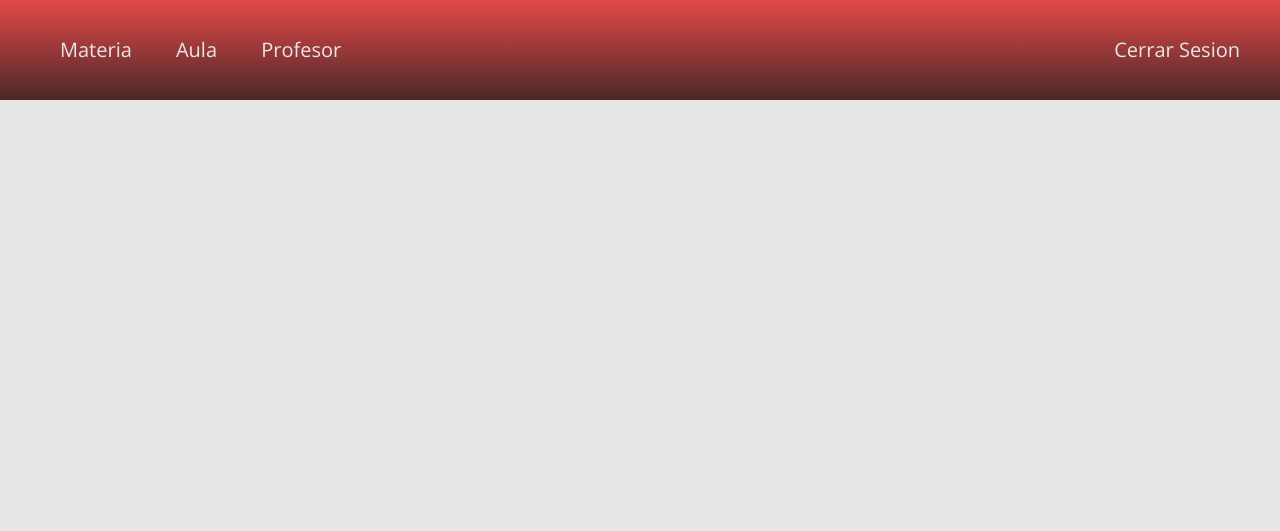
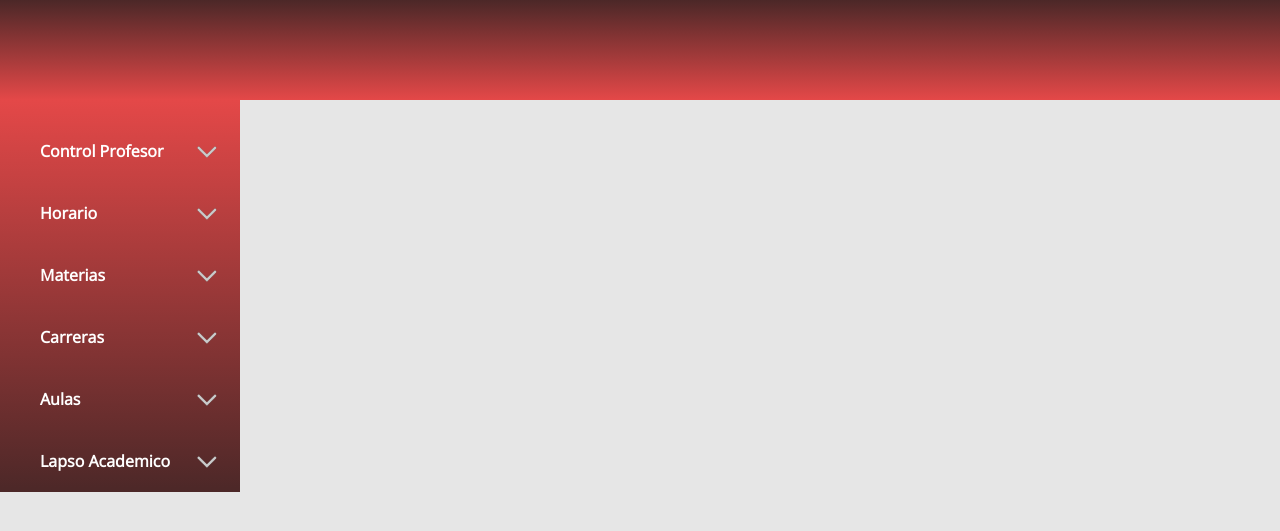
Before and after one commit to TheOzcuro/proyecto, a PHP site: page /vista/administrador.php in a window 1280 px wide. Shown: the top 531 px of the page. Run offline with PHP 8.4, Linux system fonts and the light colour scheme; the visitor is signed in with stand-in values (Sample User, id 1); style sheets or scripts are compiled from the project's sources.

Commit message:
Menu Lateral v0.1

```diff
--- a/vista/administrador.php
+++ b/vista/administrador.php
@@ -16,12 +16,32 @@ if (isset($_SESSION["usuario"])==false) {
 <body>
     <div class="grid-container">
         <div class="header">
-            <ul class="nav">
-                <a href="#mater" id="materia"><li>Materia</li><div class="boderline"></div></a>
-                <a href="#aula" id="aula"><li>Aula</li><div class="boderline"></div></a>
-                <a href="#profe" id="profesor"><li>Profesor</li><div class="boderline"></div></a>
-                <a href="logout.php" id="logout"><li>Cerrar Sesion</li><div class="boderline"></div></a>
-            </ul>
+        </div>
+        <div class="slide-menu">
+            <div class="principal-menu" onclick="AnimationPrincipalMenu()">
+            <h4>Control Profesor</h4>
+            <img src="css/img/arrow_down.png" alt="" id="arrow_down">
+            </div>
+            <div class="principal-menu">
+            <h4>Horario</h4>
+            <img src="css/img/arrow_down.png" alt="" id="arrow_down">
+            </div>
+            <div class="principal-menu">
+            <h4>Materias</h4>
+            <img src="css/img/arrow_down.png" alt="" id="arrow_down">
+            </div>
+            <div class="principal-menu">
+            <h4>Carreras</h4>
+            <img src="css/img/arrow_down.png" alt="" id="arrow_down">
+            </div>
+            <div class="principal-menu">
+            <h4>Aulas</h4>
+            <img src="css/img/arrow_down.png" alt="" id="arrow_down">
+            </div>
+            <div class="principal-menu">
+            <h4>Lapso Academico</h4>
+            <img src="css/img/arrow_down.png" alt="" id="arrow_down">
+            </div>
         </div>
         <div class="contend">
             <?php include_once("msg_error.php");?>
--- a/vista/css/administrador.css
+++ b/vista/css/administrador.css
@@ -11,18 +11,45 @@ body {
 
 .grid-container {
   display: grid;
-  grid-template-columns: repeat(3, 1fr);
+  grid-template-columns: repeat(4, 1fr);
   grid-auto-rows: minmax(100px, auto);
 }
 
 .header {
-  background-image: linear-gradient(#e44848, #1e1e1e 130%);
+  background-image: linear-gradient(to top, #e44848, #1e1e1e 130%);
   grid-column: 1/5;
 }
 
 .contend {
-  grid-column: 1/5;
+  grid-column: 2/5;
   position: relative;
+}
+
+.slide-menu {
+  grid-column: 1/2;
+  width: 200px;
+  padding: 10px 20px;
+  color: white;
+  background-image: linear-gradient(to bottom, #e44848, #1e1e1e 130%);
+}
+.slide-menu .principal-menu {
+  position: relative;
+  padding: 10px 20px;
+  margin-top: 20px;
+  cursor: pointer;
+}
+.slide-menu h4 {
+  display: inline;
+}
+.slide-menu #arrow_down {
+  width: 35px;
+  height: 35px;
+  position: absolute;
+  bottom: 3px;
+  left: 170px;
+  transition-duration: 0.5s;
+  transition-timing-function: ease;
+  -o-transition-property: transform, rotate;
 }
 
 ul {
--- a/vista/css/administrador.sass
+++ b/vista/css/administrador.sass
@@ -8,14 +8,37 @@ body
     font-family: Open Sans, sans-serif
 .grid-container
     display: grid
-    grid-template-columns: repeat(3,1fr)
+    grid-template-columns: repeat(4,1fr)
     grid-auto-rows: minmax(100px,auto)
 .header
-    background-image: linear-gradient( rgb(228, 72, 72),rgb(30, 30, 30) 130%)
+    background-image: linear-gradient(to top, rgb(228, 72, 72),rgb(30, 30, 30) 130%)
     grid-column: 1/5
 .contend
-    grid-column: 1/5
+    grid-column: 2/5
     position: relative
+.slide-menu
+    grid-column: 1/2
+    width: 200px
+    padding: 10px 20px
+    color: white
+    background-image: linear-gradient(to bottom, rgb(228, 72, 72),rgb(30, 30, 30) 130%)
+    .principal-menu
+        position: relative
+        padding: 10px 20px
+        margin-top: 20px
+        cursor: pointer
+    h4
+        display: inline
+    #arrow_down
+        width: 35px
+        height: 35px
+        position: absolute
+        bottom: 3px
+        left: 170px
+
+        transition-duration: .5s
+        transition-timing-function: ease
+        -o-transition-property: transform, rotate
 ul
     list-style: none
 
--- a/vista/js/admin.js
+++ b/vista/js/admin.js
@@ -9,6 +9,9 @@ function LabelAnimation(input,label){
     document.getElementById(input).style.borderColor=""
     document.getElementById(label).style.top = "1px";
     document.getElementById(label).style.fontSize = "15px";
+}
+function AnimationPrincipalMenu(thisvalue){
+    document.getElementById("arrow_down").style.transform = "rotate(180deg)";
 }
 function OnLoad(){
     var url=window.location.href;
@@ -100,12 +103,14 @@ function ValidateNumeros(input){
         }
     })
 }
+/*
 document.getElementById("materia").addEventListener("click", function(){
     AppearsAndDissapear("materia-container","profesor-container","aula-container","flex")})
 document.getElementById("profesor").addEventListener("click", function(){
     AppearsAndDissapear("profesor-container","materia-container","aula-container","grid")})
 document.getElementById("aula").addEventListener("click", function(){
     AppearsAndDissapear("aula-container","profesor-container","materia-container","flex")})
+*/
 ValidateTexto('primer_nombre');
 ValidateTexto('segundo_nombre');
 ValidateTexto('primer_apellido');
```
Also changed, not shown: vista/css/img/arrow_down.png (added), 1 other file.
